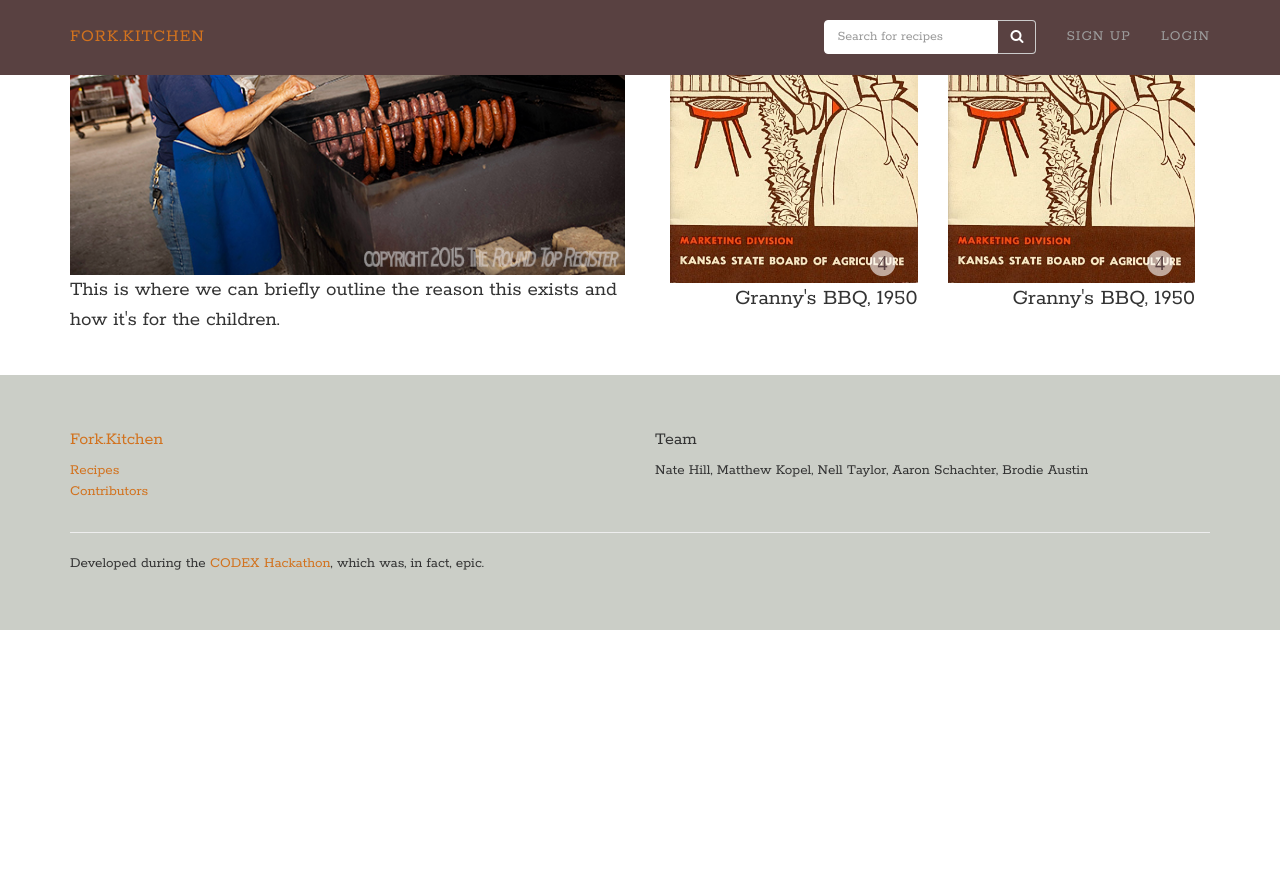
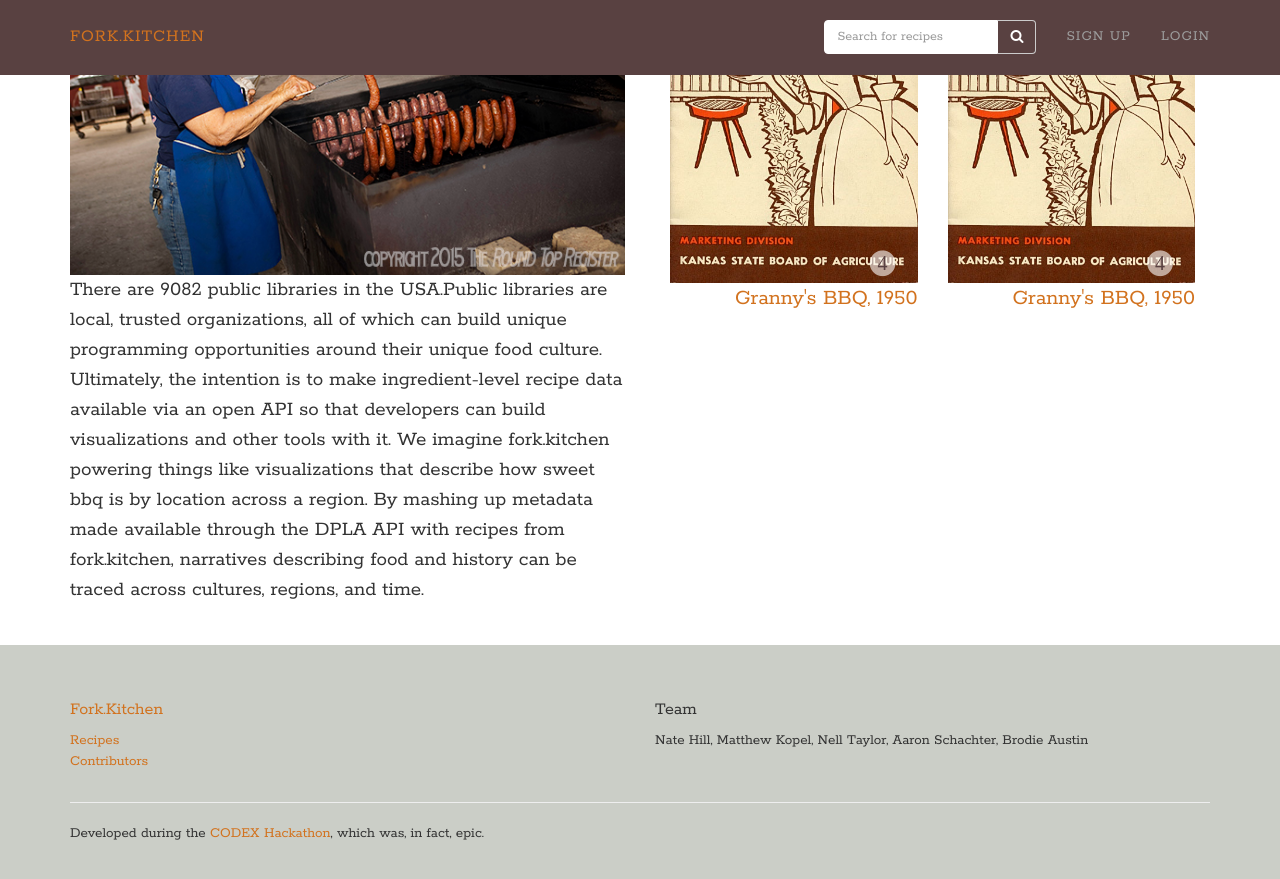
Before and after one commit to forkKitchen/prototype, a Jekyll site: the page built from index.html, in a window 1280 px wide and 900 px high, scrolled down 656 px. Shown: the top 879 px of the window. Built offline with Jekyll 4.4.1, drawn with Linux system fonts in a browser that asks for light colours; nearby versions of some CDN libraries; before the commit the page ends 1286 px from its top, so only the background shows below that; some of the changed lines change nothing that is shown.

Commit message:
Added more complete copy to Meat Grandma

```diff
--- a/assets/styles.css
+++ b/assets/styles.css
@@ -240,6 +240,8 @@ figcaption{
   padding-left: 1.5rem;
 }
 
+/*thumbnails*/
+
 .thumb.rating{
   margin-top: -40px;
   text-align: right;
@@ -266,7 +268,6 @@ figcaption{
   color: #594141;
   font-weight: bold;
 }
-
 
 /*recipe form*/
 
--- a/index.html
+++ b/index.html
@@ -31,7 +31,7 @@ title: "Fork.Kitchen | Recipe Version Control"
                 </span>
               </div>
               <div class="thumb caption">
-                <p>Grannie's Ribs, Pitmaster Grandma</p>
+                <a href="recipes/index.html"><p>Grannie's Ribs, Pitmaster Grandma</p></a>
               </div>
             </div>
             <div class="col-md-4">
@@ -49,7 +49,7 @@ title: "Fork.Kitchen | Recipe Version Control"
                 </span>
               </div>
               <div class="thumb caption">
-                <p>Grannie's Ribs, Pitmaster Grandma</p>
+                <a href="recipes/index.html"><p>Grannie's Ribs, Pitmaster Grandma</p></a>
               </div>
             </div>
             <div class="col-md-4">
@@ -67,7 +67,7 @@ title: "Fork.Kitchen | Recipe Version Control"
                 </span>
               </div>
               <div class="thumb caption">
-                <p>Grannie's Ribs, Pitmaster Grandma</p>
+                <a href="recipes/index.html"><p>Grannie's Ribs, Pitmaster Grandma</p></a>
               </div>
             </div>
           </div>
@@ -83,7 +83,7 @@ title: "Fork.Kitchen | Recipe Version Control"
           <figure>
             <img src="assets/img/grandma.jpg" class="img-responsive">
           </figure>
-          <p class="description">This is where we can briefly outline the reason this exists and how it's for the children.
+          <p class="description">There are 9082 public libraries in the USA.Public libraries are local, trusted organizations, all of which can build unique programming opportunities around their unique food culture. Ultimately, the intention is to make ingredient-level recipe data available via an open API so that developers can build visualizations and other tools with it. We imagine fork.kitchen powering things like visualizations that describe how sweet bbq is by location across a region. By mashing up metadata made available through the DPLA API with recipes from fork.kitchen, narratives describing food and history can be traced across cultures, regions, and time.
           </p>
         </div>
       </section>
@@ -101,7 +101,7 @@ title: "Fork.Kitchen | Recipe Version Control"
               </span>
             </div>
           <div class="thumb caption">
-            <p>Granny's BBQ, 1950</p>
+            <a href="cookbook/index.html"><p>Granny's BBQ, 1950</p></a>
           </div>
         </div>
         <div class="col-md-6">
@@ -115,7 +115,7 @@ title: "Fork.Kitchen | Recipe Version Control"
             </span>
           </div>
           <div class="thumb caption">
-            <p>Granny's BBQ, 1950</p>
+            <a href="cookbook/index.html"><p>Granny's BBQ, 1950</p></a>
           </div>
         </div>
       </section>
```
